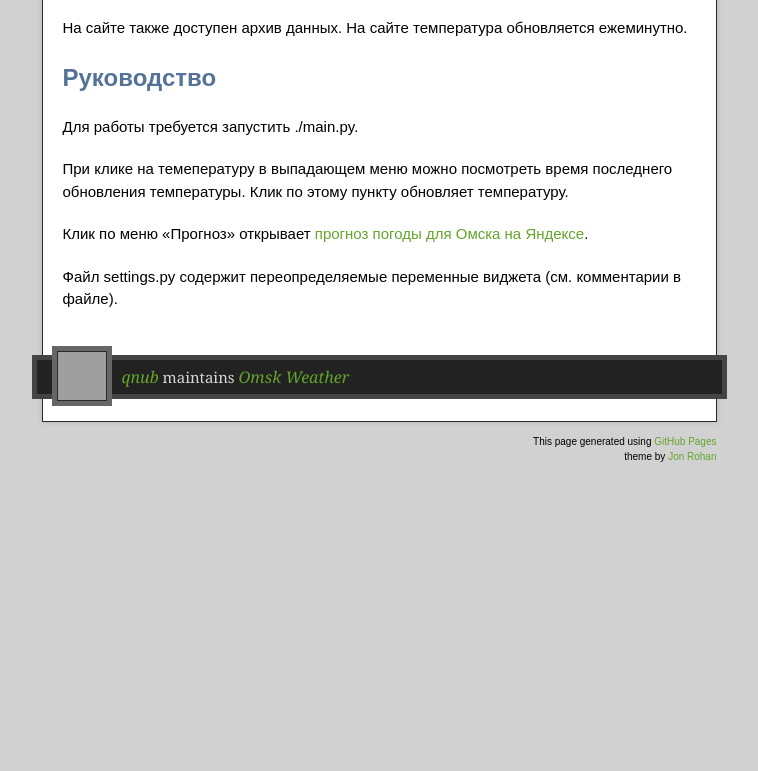
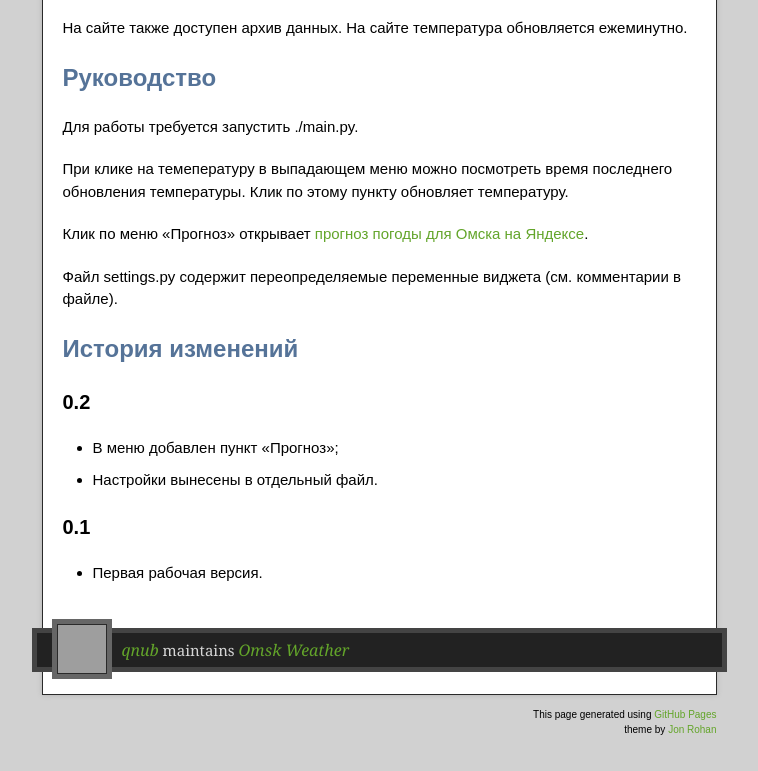
Before and after one commit to qnub/omsk-weather, a plain HTML site: page index.html in a window 1280 px wide. Shown: the part 588-1359 px from the top of the page, without its empty margins (261-1019 px from the left). Before the commit the page ends 1142 px from the top, so only its background shows below. Drawn offline with nearby package versions, Linux system fonts and the light colour scheme; grey boxes are pictures that could not be loaded.

Commit message:
Обновлено описание

```diff
--- a/index.html
+++ b/index.html
@@ -62,6 +62,21 @@
 
 <p>Файл <code>settings.py</code> содержит переопределяемые переменные виджета
 (см. комментарии в файле).</p>
+
+<h2>История изменений</h2>
+
+<h3>0.2</h3>
+
+<ul>
+  <li>В меню добавлен пункт «Прогноз»;</li>
+  <li>Настройки вынесены в отдельный файл.</li>
+</ul>
+
+<h3>0.1</h3>
+
+<ul>
+  <li>Первая рабочая версия.</li>
+</ul>
         </article>
       </div>
     </div>
```
